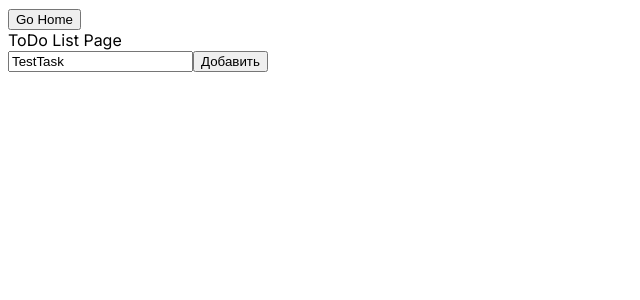
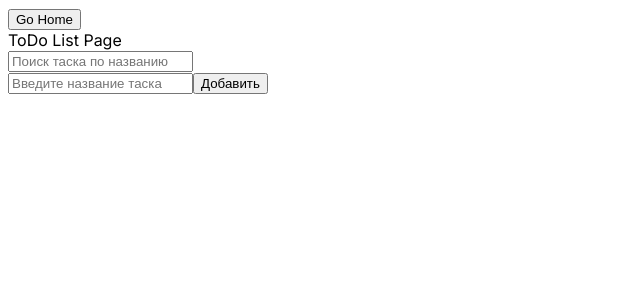
Before and after one commit to REIGEN06/todo-next-js, a Next.js app: page /todolist in a window 1280 px wide. Shown: the top 300 px of the page, without its empty margins (0-640 px from the left). Built offline with nearby package versions, Linux system fonts and the light colour scheme.

Commit message:
feat: поиск по списку

```diff
--- a/src/app/todolist/page.tsx
+++ b/src/app/todolist/page.tsx
@@ -7,6 +7,7 @@ type Task = {
 	title: string;
 };
 export default function ToDoList() {
+	const [searchInput, setsearchInput] = useState<string>('');
 	const [tasks, setTasks] = useState<Task[]>([]);
 	const [input, setInput] = useState<string>('TestTask');
 
@@ -32,6 +33,10 @@ export default function ToDoList() {
 		});
 	};
 
+	const filteredTasks = tasks?.filter((task) => {
+		return task.title?.toLowerCase().includes(searchInput.toLowerCase());
+	});
+
 	return (
 		<div>
 			<Link href="/">
@@ -40,11 +45,21 @@ export default function ToDoList() {
 
 			<div>ToDo List Page</div>
 
-			<input onChange={(e) => setInput(e.target.value)} value={input} />
+			<div>
+				<input
+					placeholder="Поиск таска по названию"
+					onChange={(e) => setsearchInput(e.target.value)}
+				/>
+			</div>
+
+			<input
+				placeholder="Введите название таска"
+				onChange={(e) => setInput(e.target.value)}
+			/>
 
 			<button onClick={() => addTask()}>Добавить</button>
 
-			{tasks?.map((task: Task, id: number) => {
+			{filteredTasks?.map((task: Task, id: number) => {
 				return (
 					<TaskComponent
 						key={task.id}
```
